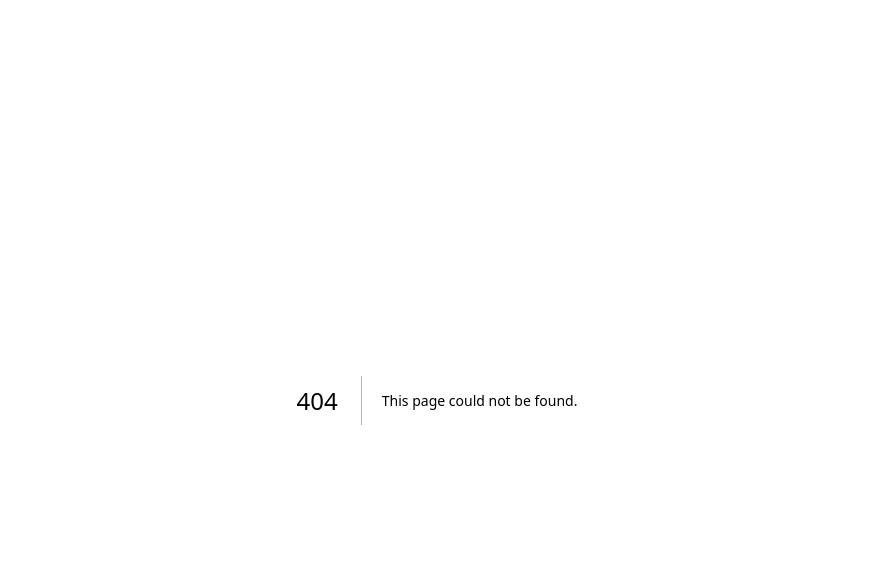
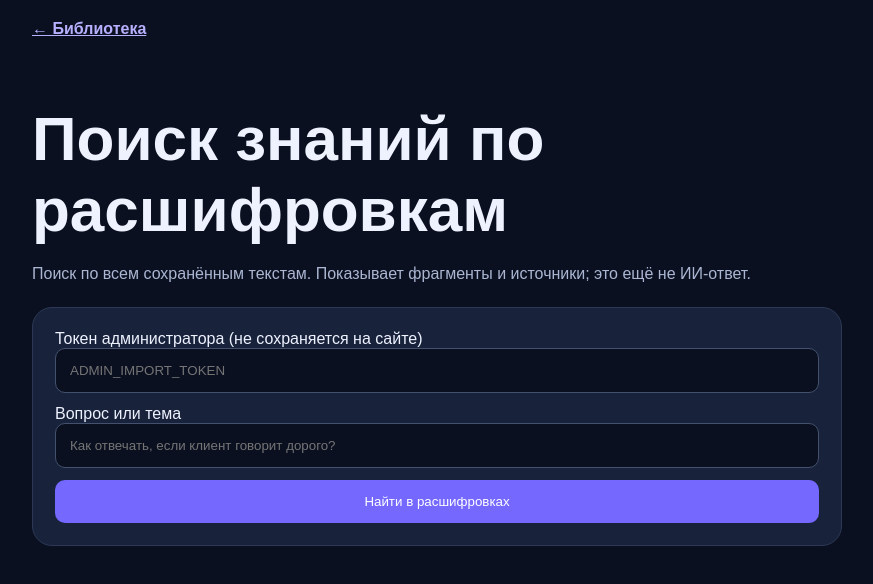
Before and after one commit to adiletzainidinov/knowledge-hub, a Next.js app: page /research in a window 1280 px wide. Before the commit this address had no page. Shown: the top 584 px of the page, without its empty margins (203-1076 px from the left). Built offline with nearby package versions, Linux system fonts and the light colour scheme.

Commit message:
Add protected research page to explore all transcripts with cited excerpts

```diff
--- /dev/null
+++ b/app/research/page.tsx
@@ -0,0 +1,37 @@
+"use client";
+import {useState} from "react";
+type Hit={video_id:string;title:string;url:string;excerpt:string;score:number;verified:boolean};
+type Result={scanned_transcripts:number;results:Hit[];notice:string;error?:string};
+export default function Research(){
+ const [token,setToken]=useState("");const [query,setQuery]=useState("");
+ const [data,setData]=useState<Result|null>(null);const [busy,setBusy]=useState(false);
+ async function search(e:React.FormEvent){
+  e.preventDefault();setBusy(true);setData(null);
+  try{
+   const r=await fetch("/api/admin/research",{method:"POST",headers:{"Authorization":"Bearer "+token,"Content-Type":"application/json"},body:JSON.stringify({query}),cache:"no-store"});
+   const j=await r.json();if(!r.ok)throw Error(j.error||"Ошибка запроса");setData(j);
+  }catch(e){setData({scanned_transcripts:0,results:[],notice:"",error:e instanceof Error?e.message:"Ошибка"})}
+  finally{setBusy(false)}
+ }
+ return <main style={{maxWidth:850,margin:"0 auto",padding:20}}>
+  <header><a href="/">← Библиотека</a></header>
+  <h1>Поиск знаний по расшифровкам</h1>
+  <p>Поиск по всем сохранённым текстам. Показывает фрагменты и источники; это ещё не ИИ-ответ.</p>
+  <section className="panel">
+   <form onSubmit={search} style={{display:"grid",gap:12}}>
+    <label>Токен администратора (не сохраняется на сайте)<input type="password" autoComplete="off" value={token} onChange={e=>setToken(e.target.value)} required placeholder="ADMIN_IMPORT_TOKEN"/></label>
+    <label>Вопрос или тема<input value={query} onChange={e=>setQuery(e.target.value)} minLength={3} maxLength={250} required placeholder="Как отвечать, если клиент говорит дорого?"/></label>
+    <button type="submit" disabled={busy}>{busy?"Ищем…":"Найти в расшифровках"}</button>
+   </form>
+  </section>
+  {data?.error&&<p role="alert">{data.error}</p>}
+  {data&&!data.error&&<section className="panel"><h2>Найдено: {data.results.length} источников</h2><p>Проверено расшифровок: {data.scanned_transcripts}. {data.notice}</p>
+   {data.results.length===0&&<p>Совпадений нет. Попробуйте другие слова.</p>}
+   {data.results.map(h=><article className="card" key={h.video_id} style={{marginBottom:14}}>
+    <h3>{h.title}</h3><p style={{whiteSpace:"pre-wrap",overflowWrap:"anywhere"}}>{h.excerpt}</p>
+    <p><small>{h.verified?"Расшифровка подтверждена":"Расшифровка не проверена вручную"}</small></p>
+    <a href={h.url} target="_blank" rel="noopener noreferrer">Открыть видео на YouTube ↗</a>
+   </article>)}
+  </section>}
+ </main>
+}
```
